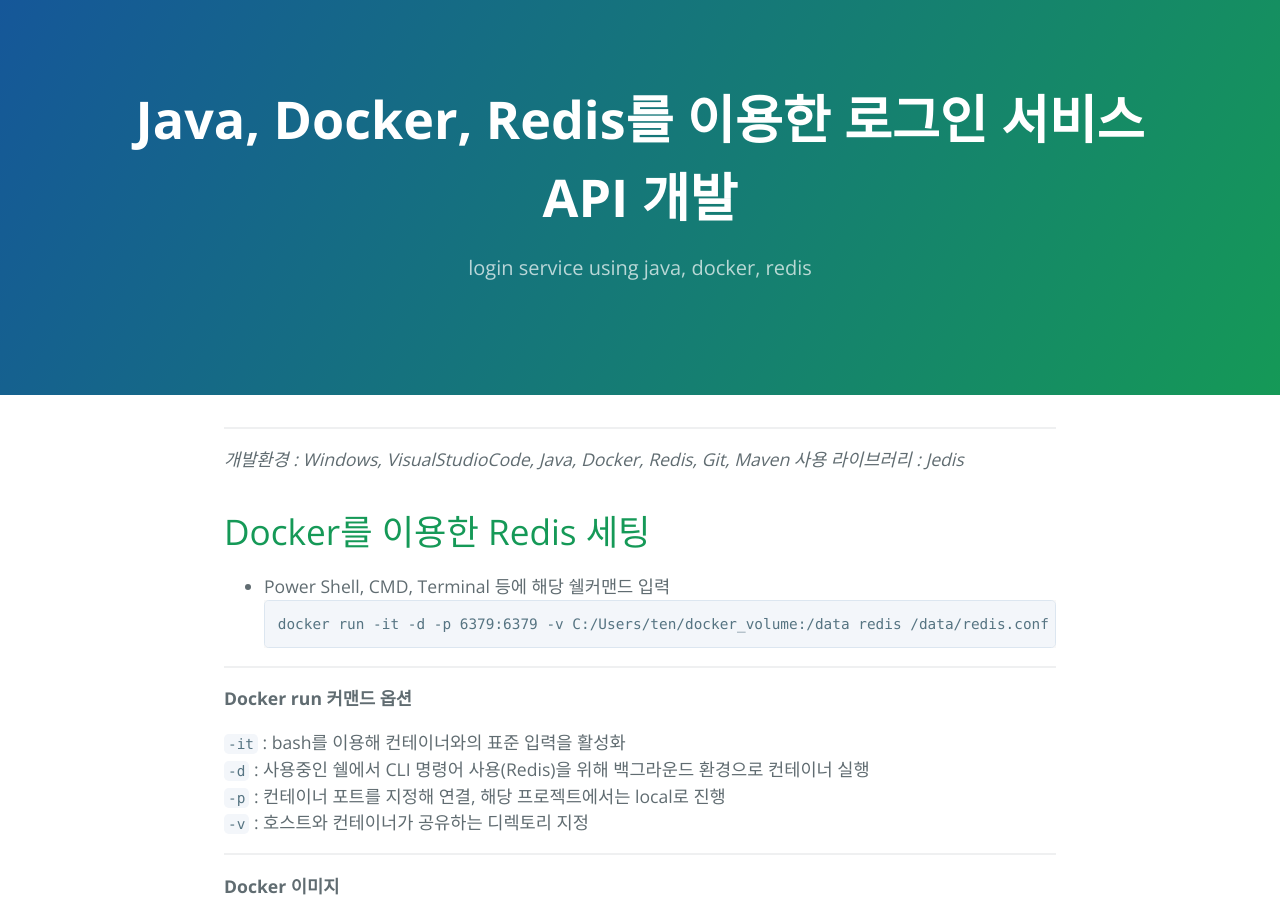
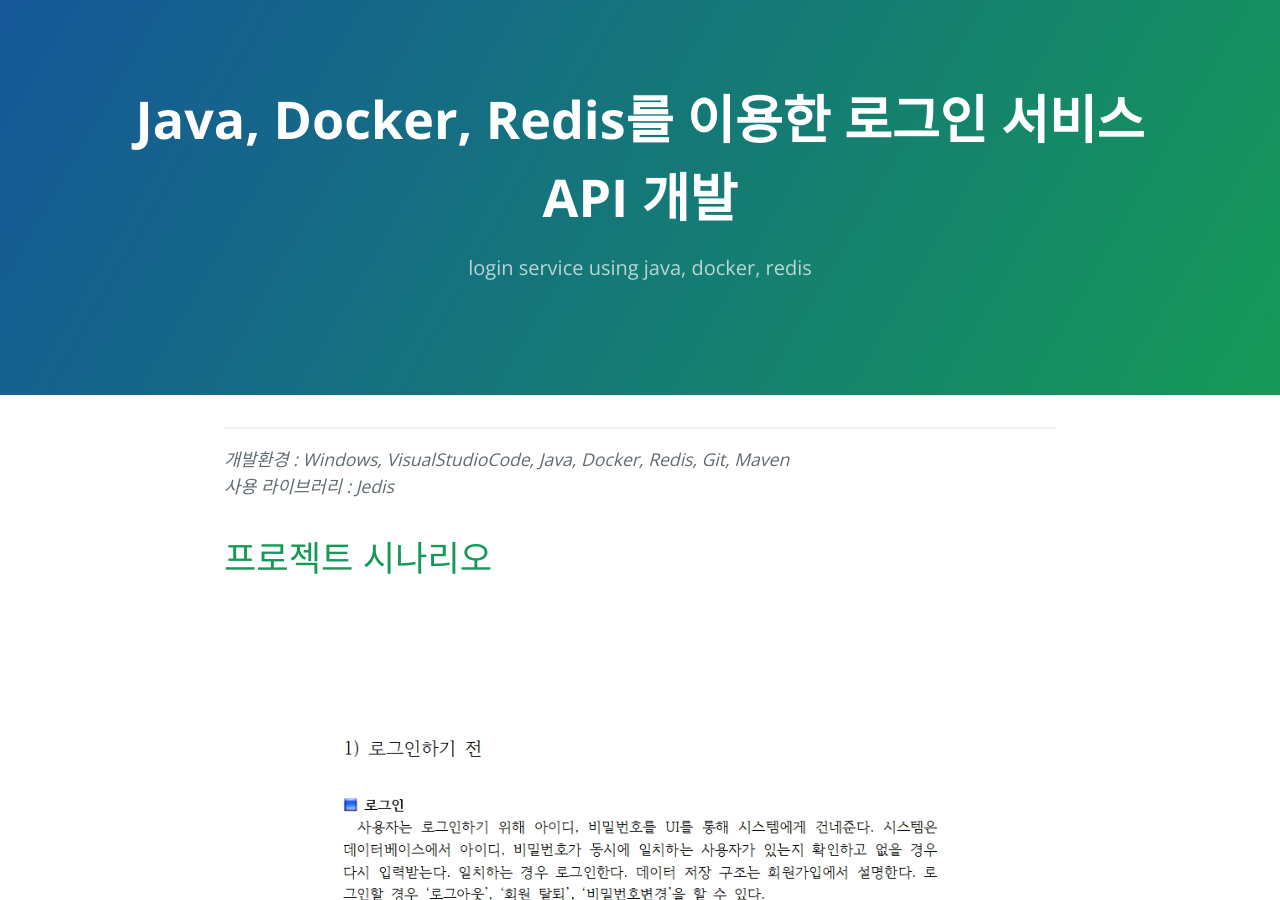
Before and after one commit to tiktaalik7/tiktaalik7.github.io, a Jekyll site: the page built from project-001-Login_Service.md, in a window 1280 px wide and 900 px high. Built offline with Jekyll 4.4.1, drawn with Linux system fonts in a browser that asks for light colours.

Commit message:
write login service project

```diff
--- a/project-001-Login_Service.md
+++ b/project-001-Login_Service.md
@@ -9,6 +9,8 @@ description: login service using java, docker, redis
 _개발환경 : Windows, VisualStudioCode, Java, Docker, Redis, Git, Maven_
 _사용 라이브러리 : Jedis_
 
+# 프로젝트 시나리오
+![시나리오1](./imgs/project-001-img1.jpg)
 
 # Docker를 이용한 Redis 세팅
 + Power Shell, CMD, Terminal 등에 해당 쉘커맨드 입력
```
